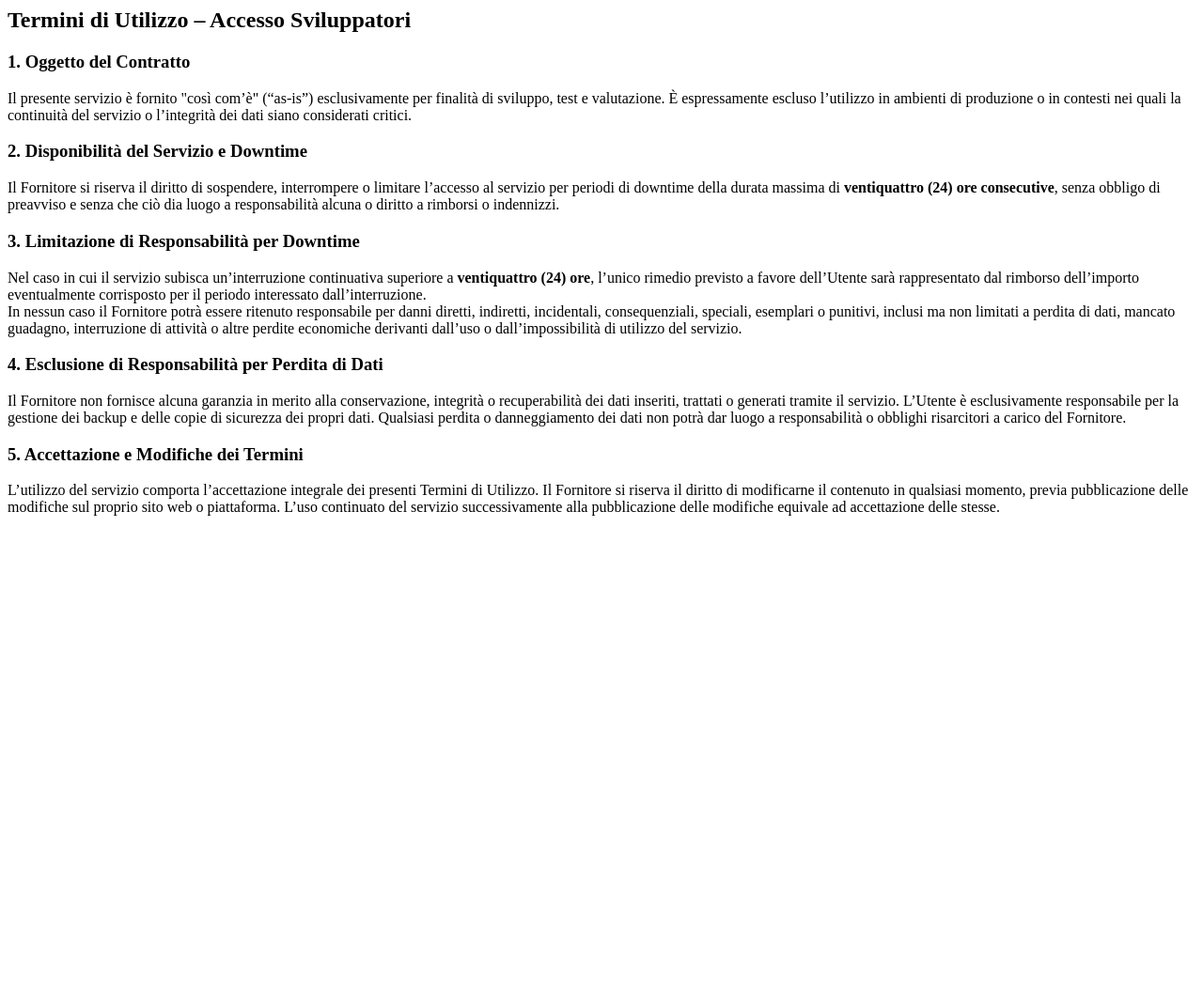
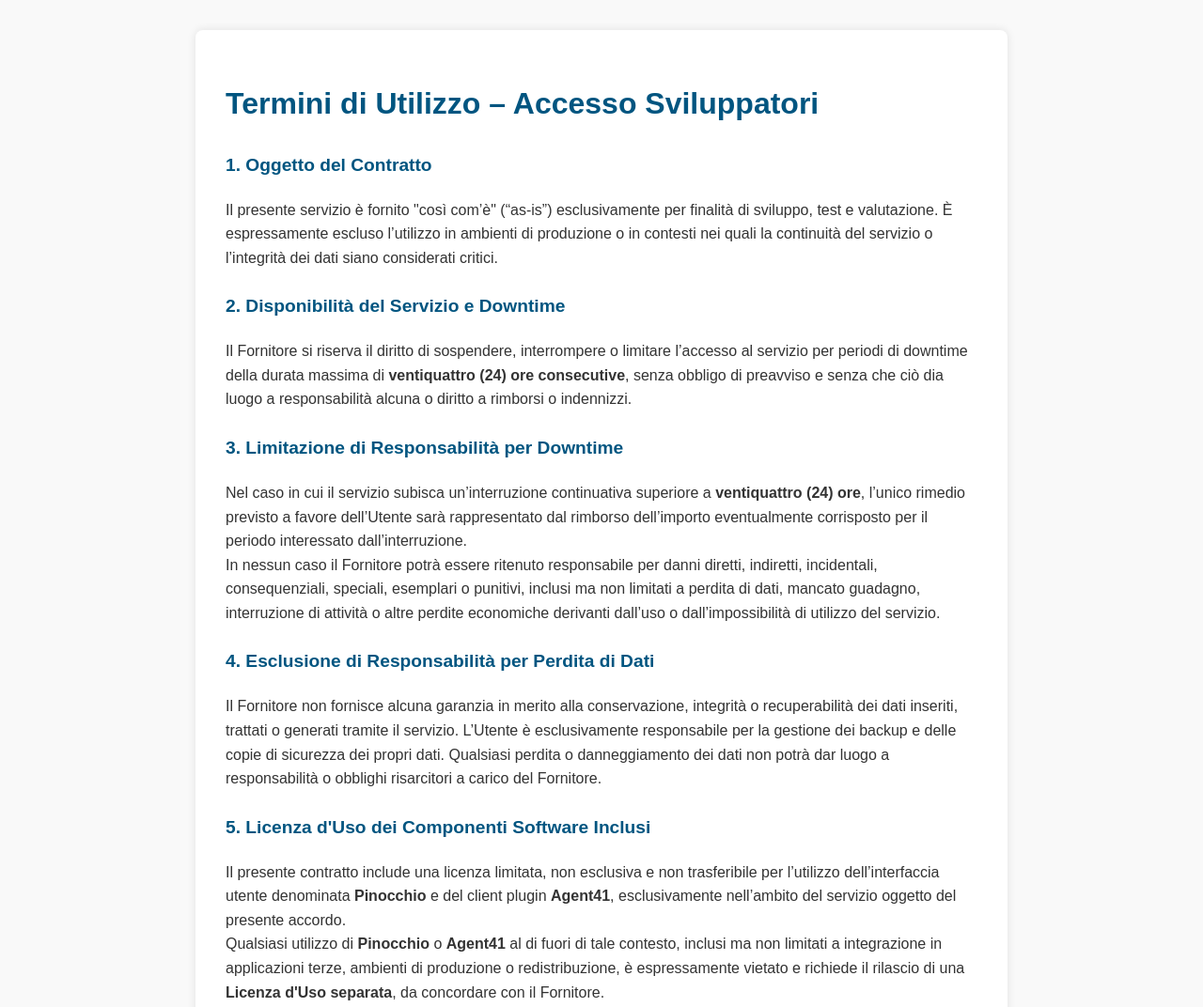
Before and after one commit to nuvolaris/public, a plain HTML site: page terms.html in a window 1280 px wide. Shown: the top 1072 px of the page at 94% size. Before the commit the page ends 800 px from the top, so only its background shows below. Drawn offline with Linux system fonts and the light colour scheme.

Commit message:
Update terms.html

```diff
--- a/terms.html
+++ b/terms.html
@@ -1,5 +1,65 @@
-<section>
-  <h2>Termini di Utilizzo – Accesso Sviluppatori</h2>
+<!DOCTYPE html>
+<html lang="it">
+<head>
+  <meta charset="UTF-8" />
+  <meta name="viewport" content="width=device-width, initial-scale=1.0" />
+  <title>Termini di Utilizzo – Accesso Sviluppatori</title>
+  <style>
+    body {
+      font-family: Arial, sans-serif;
+      line-height: 1.6;
+      margin: 0;
+      padding: 0;
+      background-color: #f9f9f9;
+      color: #333;
+    }
+
+    .container {
+      max-width: 800px;
+      margin: 2rem auto;
+      padding: 2rem;
+      background-color: #fff;
+      box-shadow: 0 0 10px rgba(0, 0, 0, 0.1);
+      border-radius: 8px;
+    }
+
+    h1, h2, h3 {
+      color: #005580;
+    }
+
+    h1 {
+      font-size: 2rem;
+      margin-bottom: 1rem;
+    }
+
+    h2 {
+      font-size: 1.5rem;
+      margin-top: 2rem;
+    }
+
+    h3 {
+      font-size: 1.2rem;
+      margin-top: 1.5rem;
+    }
+
+    p {
+      margin: 0.8rem 0;
+    }
+
+    strong {
+      font-weight: bold;
+    }
+
+    @media (max-width: 600px) {
+      .container {
+        padding: 1rem;
+      }
+    }
+  </style>
+</head>
+<body>
+  <div class="container">
+    <h1>Termini di Utilizzo – Accesso Sviluppatori</h1>
 
     <h3>1. Oggetto del Contratto</h3>
     <p>
@@ -31,11 +91,19 @@
       risarcitori a carico del Fornitore.
     </p>
 
-  <h3>5. Accettazione e Modifiche dei Termini</h3>
+    <h3>5. Licenza d'Uso dei Componenti Software Inclusi</h3>
+    <p>
+      Il presente contratto include una licenza limitata, non esclusiva e non trasferibile per l’utilizzo dell’interfaccia utente denominata <strong>Pinocchio</strong> e del client plugin <strong>Agent41</strong>, esclusivamente nell’ambito del servizio oggetto del presente accordo.<br>
+      Qualsiasi utilizzo di <strong>Pinocchio</strong> o <strong>Agent41</strong> al di fuori di tale contesto, inclusi ma non limitati a integrazione in applicazioni terze, ambienti di produzione o redistribuzione, è espressamente vietato e richiede il rilascio di una <strong>Licenza d'Uso separata</strong>, da concordare con il Fornitore.
+    </p>
+
+    <h3>6. Accettazione e Modifiche dei Termini</h3>
     <p>
       L’utilizzo del servizio comporta l’accettazione integrale dei presenti Termini di Utilizzo. Il Fornitore si riserva il
       diritto di modificarne il contenuto in qualsiasi momento, previa pubblicazione delle modifiche sul proprio sito web o
       piattaforma. L’uso continuato del servizio successivamente alla pubblicazione delle modifiche equivale ad accettazione
       delle stesse.
     </p>
-</section>
+  </div>
+</body>
+</html>
```
Lines whose indentation alone changed are shown as unchanged.
